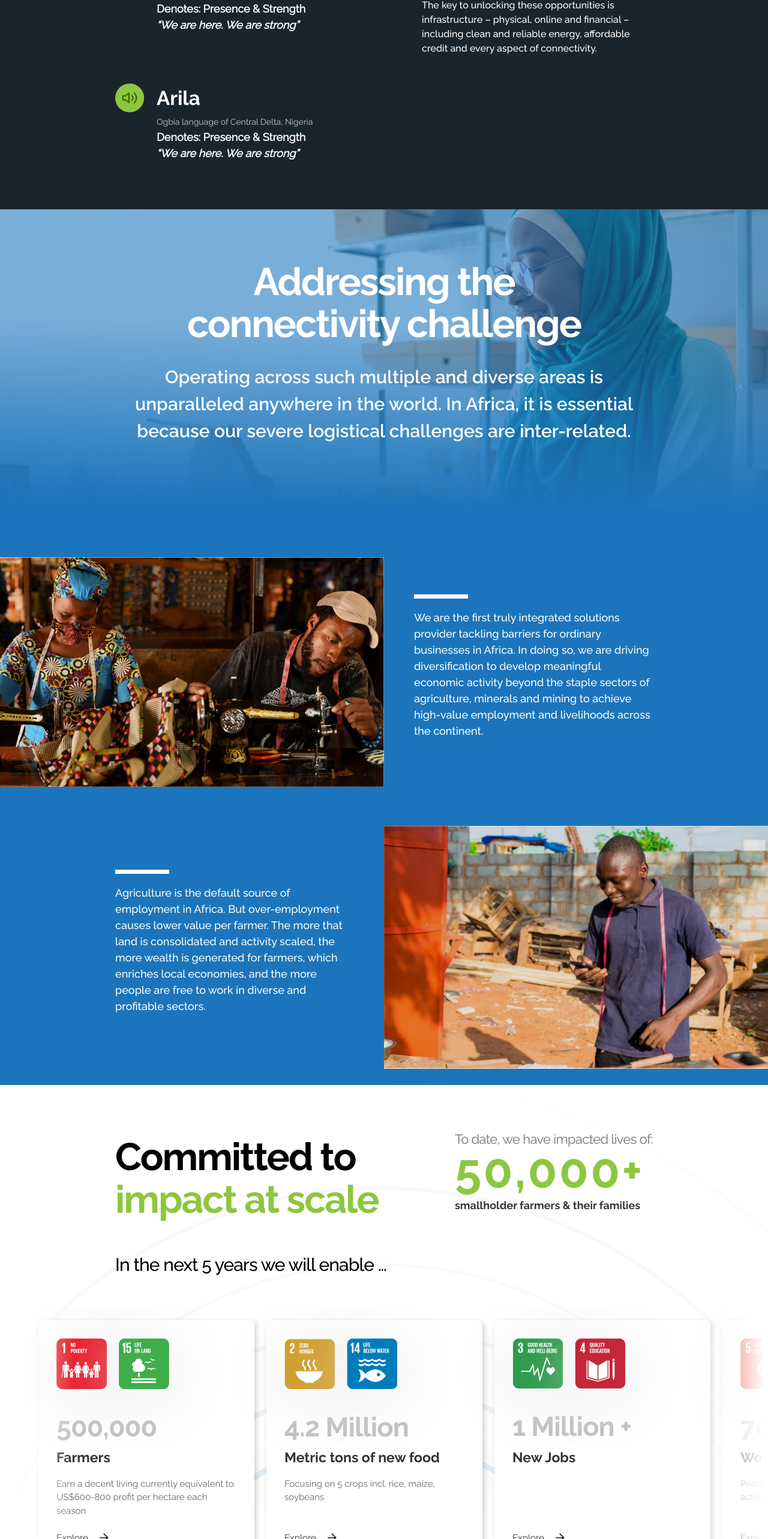
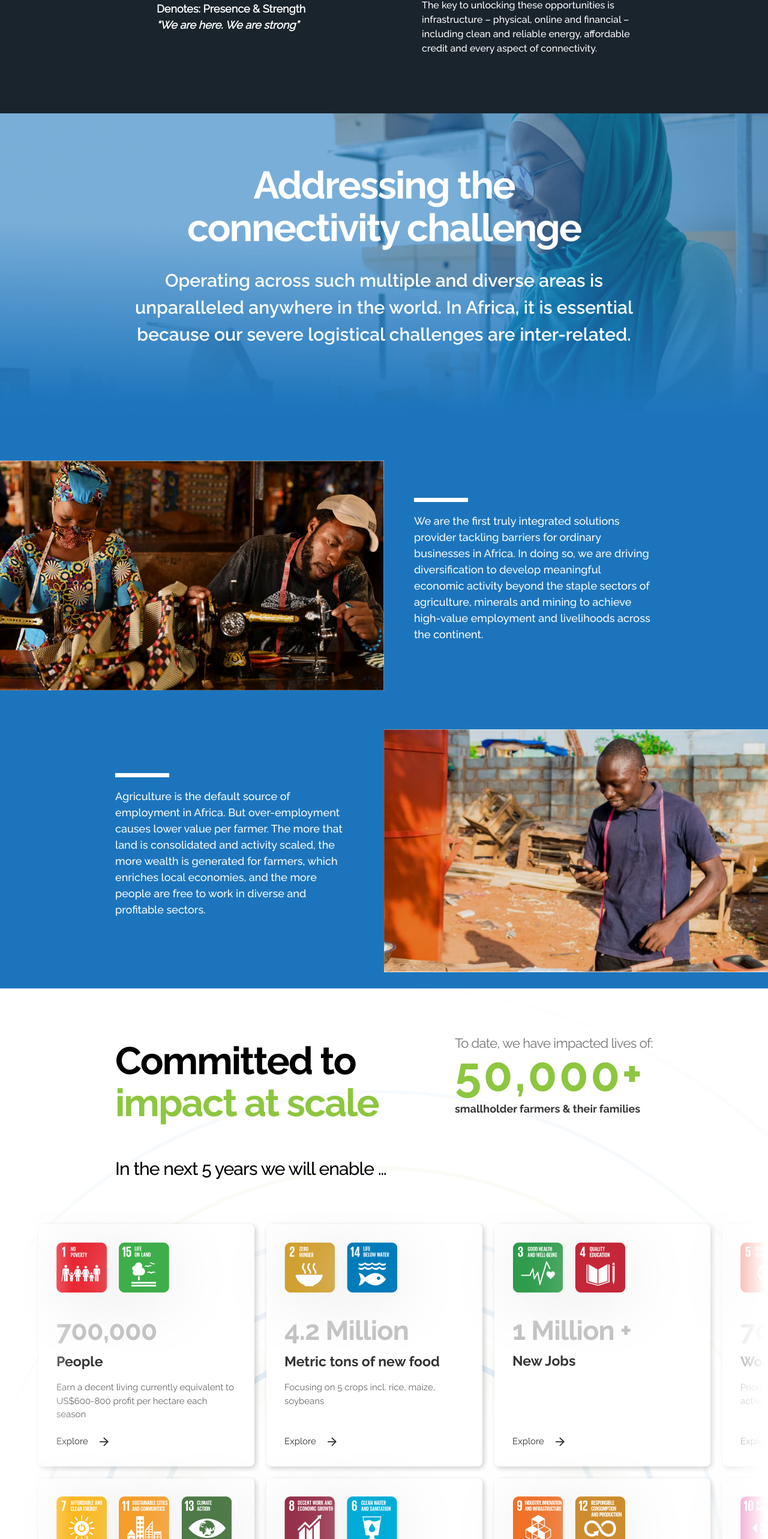
Before and after one commit to Mykel-Eze/Arila, a Nuxt app: page / in a window 1280 px wide. Shown: the part 1625-4191 px from the top of the page at 60% size. Built offline with nearby package versions, Linux system fonts and the light colour scheme.

Commit message:
Text corrections

```diff
--- a/assets/css/styles.css
+++ b/assets/css/styles.css
@@ -147,10 +147,13 @@ h5, h6{
     height: 100%;
 }
 .hidden-xs{
-    display: block;
+    display: block !important;
+}
+.hidden-xs.flex-div {
+  display: flex !important;
 }
 .visible-xs{
-    display: none;
+    display: none !important;
 }
 .hidden-xs-sm{
     display: block !important;
@@ -208,6 +211,9 @@ img {
 @media (max-width: 600px) {
   .visible-xs {
     display: block !important;
+  }
+  .visible-xs.flex-div {
+    display: flex !important;
   }
   .hidden-xs {
     display: none !important;
--- a/pages/index.vue
+++ b/pages/index.vue
@@ -171,10 +171,10 @@
                     <img src="~/assets/images/sdg/sdg-15.png" alt="sdg" class="sdg-img">
                   </div>
                   <div class="sdg-figure">
-                    500,000
+                    700,000
                   </div>
                   <div class="sdg-block-title">
-                    Farmers
+                    People
                   </div>
                   <p class="sdg-block-desc">
                     Earn a decent living currently equivalent to US$600-800 profit per hectare each season
@@ -278,10 +278,10 @@
                     $2 Billion
                   </div>
                   <div class="sdg-block-title">
-                    Added to Agricultural GDP
+                    Added to GDP
                   </div>
                   <p class="sdg-block-desc">
-                    Adding US$2 billion to agricultural GDP (plus multiplier effects)
+                    Adding US$2 billion to GDP (plus multiplier effects)
                   </p>
                   <div class="explore-sdg">
                     <a href="#" class="explore-sdg-link flex-div">
```
